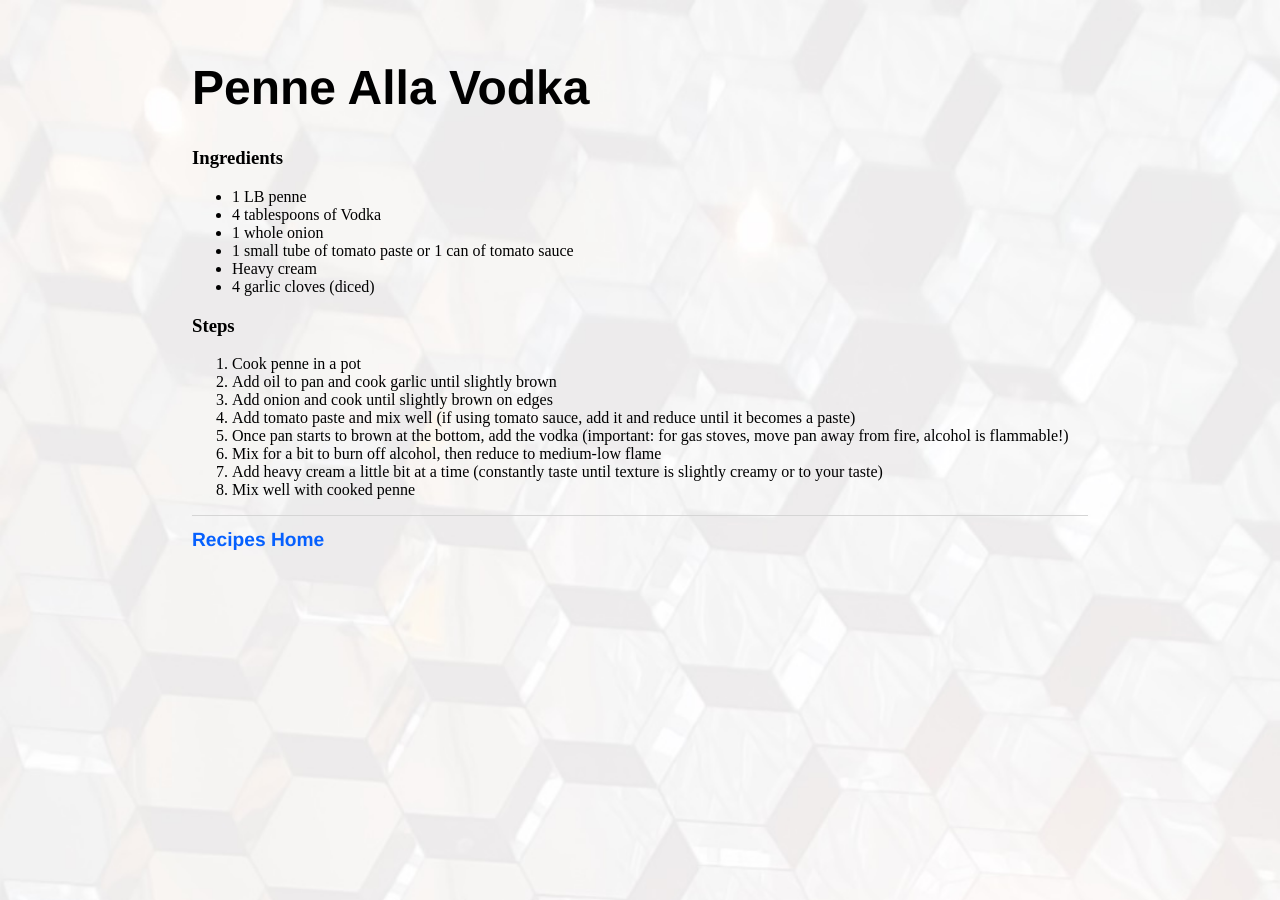
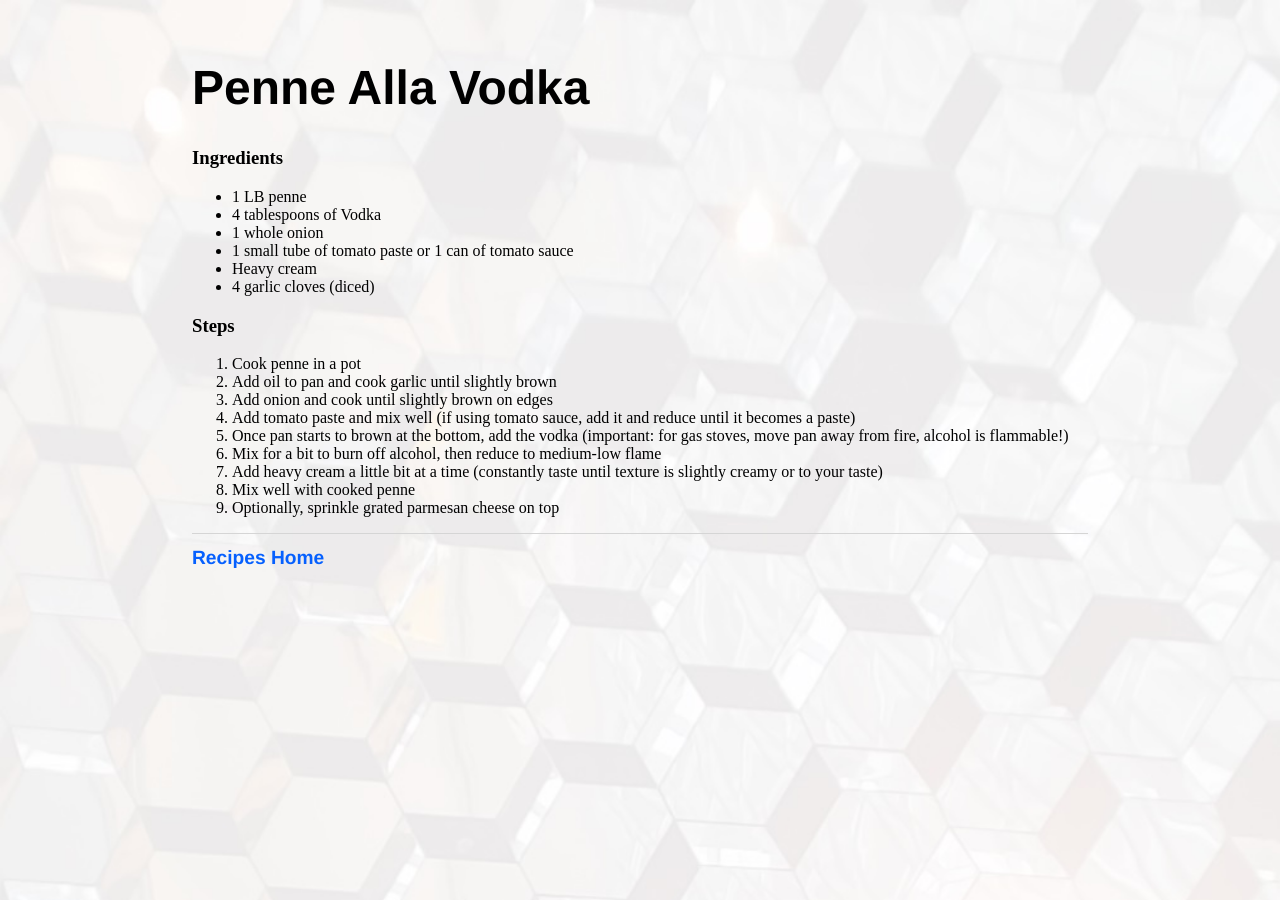
Before and after one commit to superjeffreyc/superjeffreyc.github.io, a Jekyll site: the page built from recipes/penne_alla_vodka.html, in a window 1280 px wide. Built offline with Jekyll 4.4.1, drawn with Linux system fonts in a browser that asks for light colours.

Commit message:
Update penne_alla_vodka.html

```diff
--- a/recipes/penne_alla_vodka.html
+++ b/recipes/penne_alla_vodka.html
@@ -25,6 +25,7 @@ title: Penne Alla Vodka
     <li>Mix for a bit to burn off alcohol, then reduce to medium-low flame</li>
     <li>Add heavy cream a little bit at a time (constantly taste until texture is slightly creamy or to your taste)</li>
     <li>Mix well with cooked penne</li>
+    <li>Optionally, sprinkle grated parmesan cheese on top</li>
   </ol>
 
 </div><!-- /.blurb -->
```
